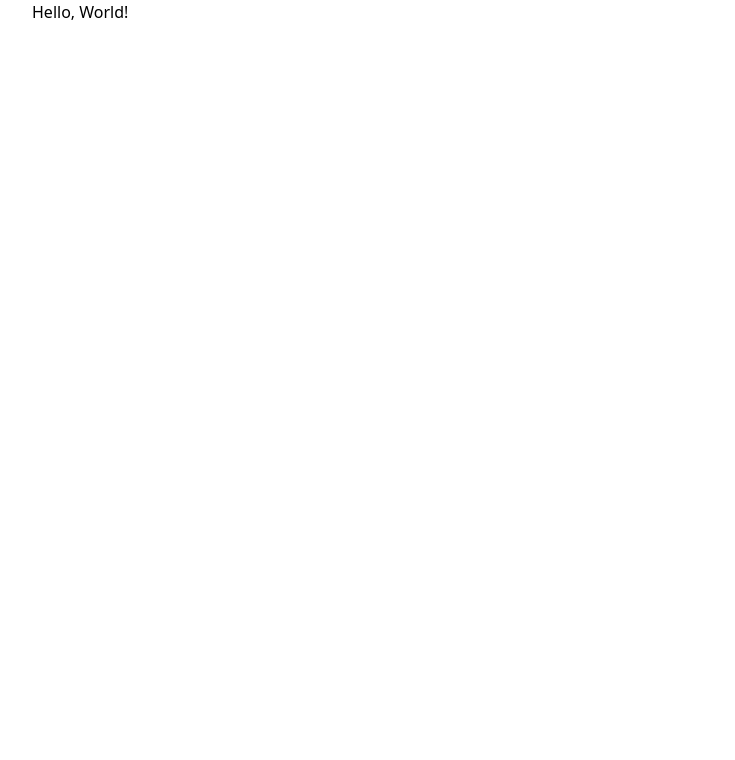
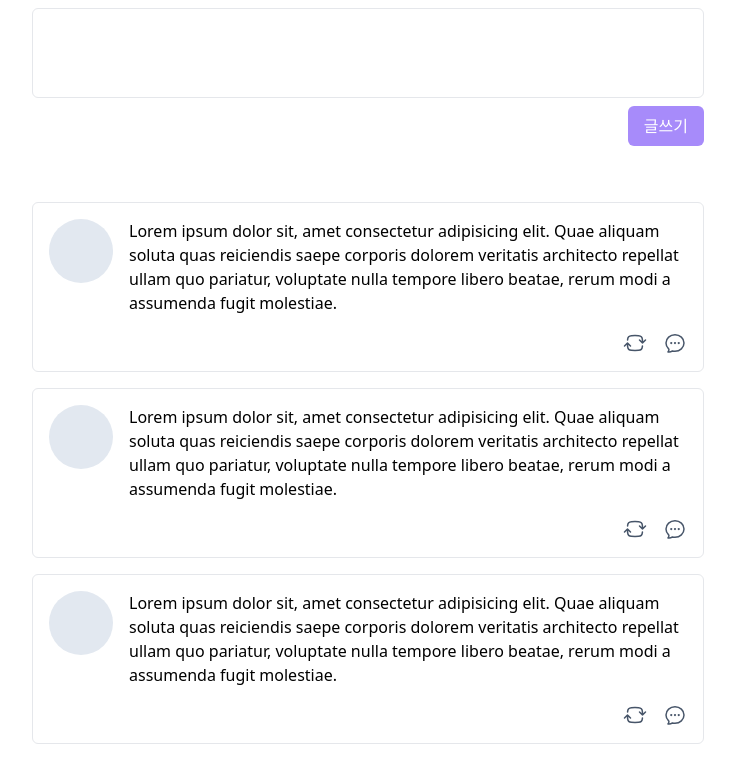
Before and after one commit to GuitarCoders/front, a Next.js app: page / in a window 1280 px wide. Shown: the top 760 px of the page, without its empty margins (272-1007 px from the left). Built offline with nearby package versions, Linux system fonts and the light colour scheme.

Commit message:
NDHR-39 타임라인 외관 작업

```diff
--- /dev/null
+++ b/components/postForm.tsx
@@ -0,0 +1,15 @@
+const PostForm = () => {
+  return (
+    <form className="flex flex-col items-end gap-2">
+      <textarea
+        className="border w-full resize-none rounded-md p-2 focus:ring-violet-400 focus:outline-violet-400"
+        rows={3}
+      />
+      <button className="px-4 py-2 bg-violet-400 text-white rounded-md">
+        글쓰기
+      </button>
+    </form>
+  );
+};
+
+export default PostForm;
--- /dev/null
+++ b/components/postPreview.tsx
@@ -0,0 +1,49 @@
+const PostPreview = () => {
+  return (
+    <div className="w-full border rounded-md p-4 flex flex-col">
+      <div className="flex gap-4">
+        <div className="w-16 h-16 rounded-full bg-slate-200 shrink-0" />
+        <div>
+          <p>
+            Lorem ipsum dolor sit, amet consectetur adipisicing elit. Quae
+            aliquam soluta quas reiciendis saepe corporis dolorem veritatis
+            architecto repellat ullam quo pariatur, voluptate nulla tempore
+            libero beatae, rerum modi a assumenda fugit molestiae.
+          </p>
+        </div>
+      </div>
+      <div className="flex gap-4 self-end mt-4 text-slate-600">
+        <svg
+          xmlns="http://www.w3.org/2000/svg"
+          fill="none"
+          viewBox="0 0 24 24"
+          strokeWidth={1.5}
+          stroke="currentColor"
+          className="w-6 h-6"
+        >
+          <path
+            strokeLinecap="round"
+            strokeLinejoin="round"
+            d="M19.5 12c0-1.232-.046-2.453-.138-3.662a4.006 4.006 0 00-3.7-3.7 48.678 48.678 0 00-7.324 0 4.006 4.006 0 00-3.7 3.7c-.017.22-.032.441-.046.662M19.5 12l3-3m-3 3l-3-3m-12 3c0 1.232.046 2.453.138 3.662a4.006 4.006 0 003.7 3.7 48.656 48.656 0 007.324 0 4.006 4.006 0 003.7-3.7c.017-.22.032-.441.046-.662M4.5 12l3 3m-3-3l-3 3"
+          />
+        </svg>
+        <svg
+          xmlns="http://www.w3.org/2000/svg"
+          fill="none"
+          viewBox="0 0 24 24"
+          strokeWidth={1.5}
+          stroke="currentColor"
+          className="w-6 h-6"
+        >
+          <path
+            strokeLinecap="round"
+            strokeLinejoin="round"
+            d="M8.625 12a.375.375 0 11-.75 0 .375.375 0 01.75 0zm0 0H8.25m4.125 0a.375.375 0 11-.75 0 .375.375 0 01.75 0zm0 0H12m4.125 0a.375.375 0 11-.75 0 .375.375 0 01.75 0zm0 0h-.375M21 12c0 4.556-4.03 8.25-9 8.25a9.764 9.764 0 01-2.555-.337A5.972 5.972 0 015.41 20.97a5.969 5.969 0 01-.474-.065 4.48 4.48 0 00.978-2.025c.09-.457-.133-.901-.467-1.226C3.93 16.178 3 14.189 3 12c0-4.556 4.03-8.25 9-8.25s9 3.694 9 8.25z"
+          />
+        </svg>
+      </div>
+    </div>
+  );
+};
+
+export default PostPreview;
--- a/pages/index.tsx
+++ b/pages/index.tsx
@@ -1,9 +1,18 @@
 import Layout from "../components/layout";
+import PostForm from "../components/postForm";
+import PostPreview from "../components/postPreview";
 
 export default function Home() {
   return (
     <Layout>
-      <div>Hello, World!</div>
+      <section className="py-2 mb-12">
+        <PostForm />
+      </section>
+      <section className="space-y-4">
+        {Array.from({ length: 10 }, (_, i) => i).map((i) => (
+          <PostPreview key={i} />
+        ))}
+      </section>
     </Layout>
   );
 }
```
